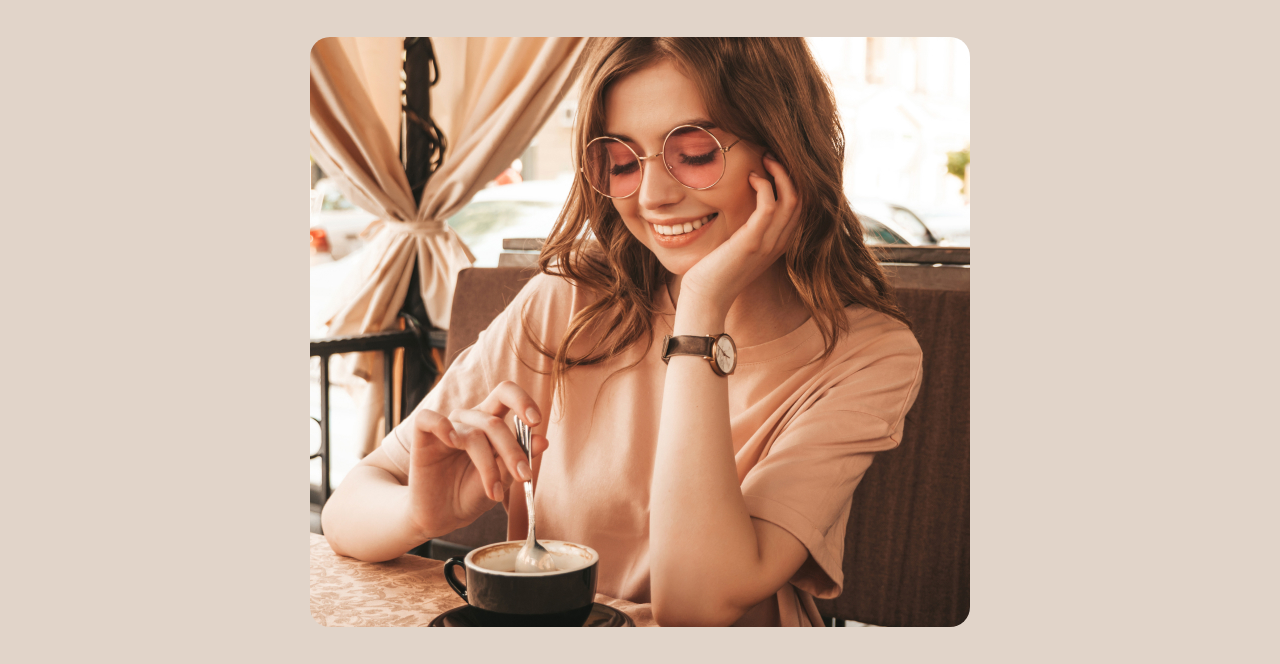
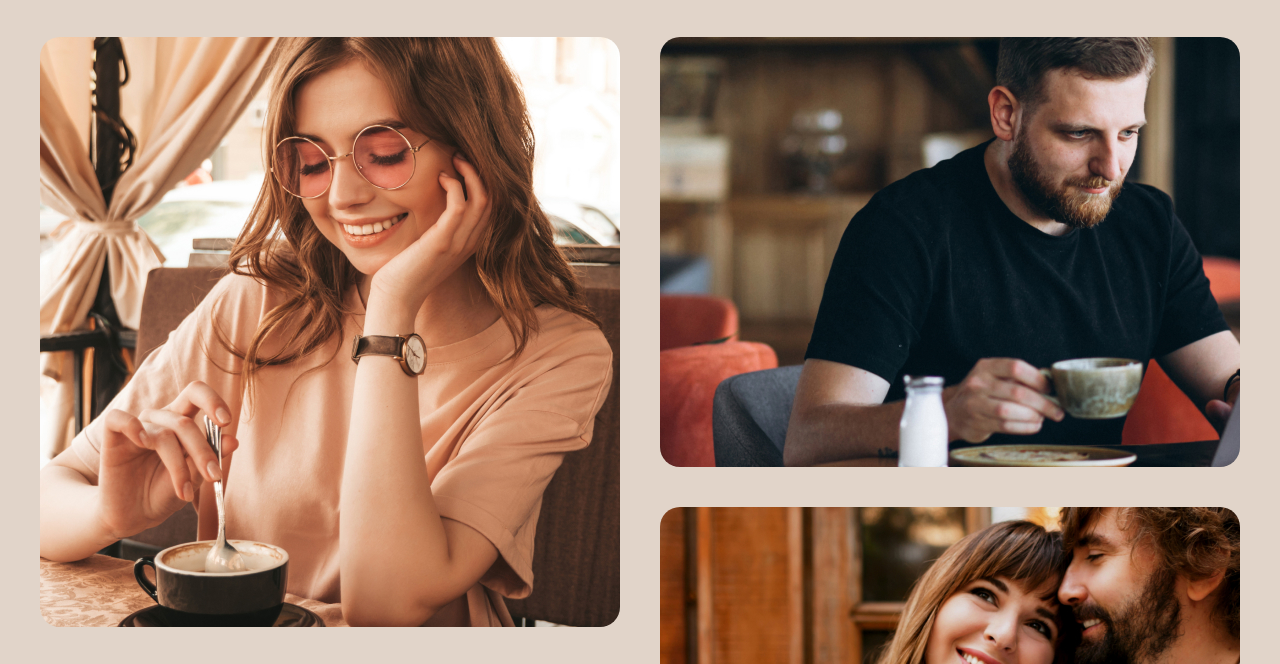
Before and after one commit to Giotu/rsschool-landing-page, a website built with Vite: page index.html in a window 1280 px wide. Shown: the part 2042-2706 px from the top of the page. Built offline with nearby package versions, Linux system fonts and the light colour scheme.

Commit message:
fix: update grid for section about

```diff
--- a/src/css/components.css
+++ b/src/css/components.css
@@ -183,7 +183,7 @@
 
 .about__content {
   display: grid;
-  grid-template-columns: repeat(auto-fit, minmax(440px, 660px));
+  grid-template-columns: repeat(auto-fit, minmax(440px, auto));
   grid-template-rows: 430px 120px 430px;
   grid-auto-rows: 430px 120px;
   justify-content: center;
```
